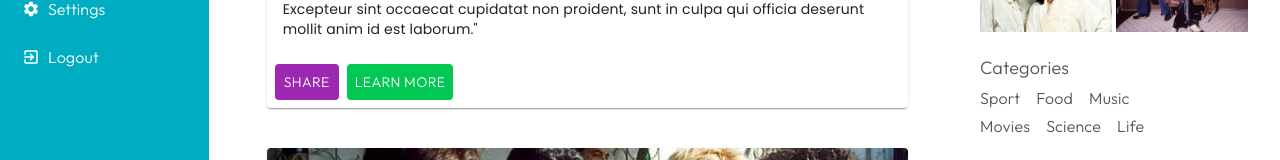
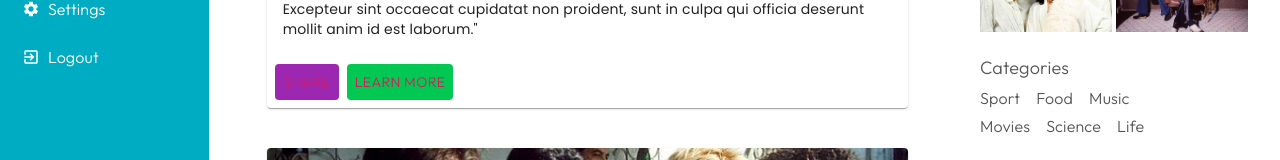
Before and after one commit to snowleopardAlexa/queen-social-landing-page-mui, a React (Create React App) app: page / in a window 1280 px wide. Shown: the part 475-635 px from the top of the page. Built offline with nearby package versions, Linux system fonts and the light colour scheme.

Commit message:
add link

```diff
--- a/src/components/Post.jsx
+++ b/src/components/Post.jsx
@@ -7,7 +7,8 @@ import {
   CardMedia,
   Typography,
   CardActions,
-  Button
+  Button,
+  Link
 } from "@material-ui/core";
 import bohemian from '.././img/bohemian.jpeg'
 
@@ -65,8 +66,8 @@ function Post() {
           </CardContent>
         </CardActionArea>
         <CardActions>
-            <Button className={classes.buttonShare}>Share</Button>
-            <Button className={classes.buttonLearnMore}>Learn More</Button>
+            <Button className={classes.buttonShare}><Link href="#">Share</Link></Button>
+            <Button className={classes.buttonLearnMore}><Link href="#">Learn More</Link></Button>
         </CardActions>
       </Card>
     </Container>
```
